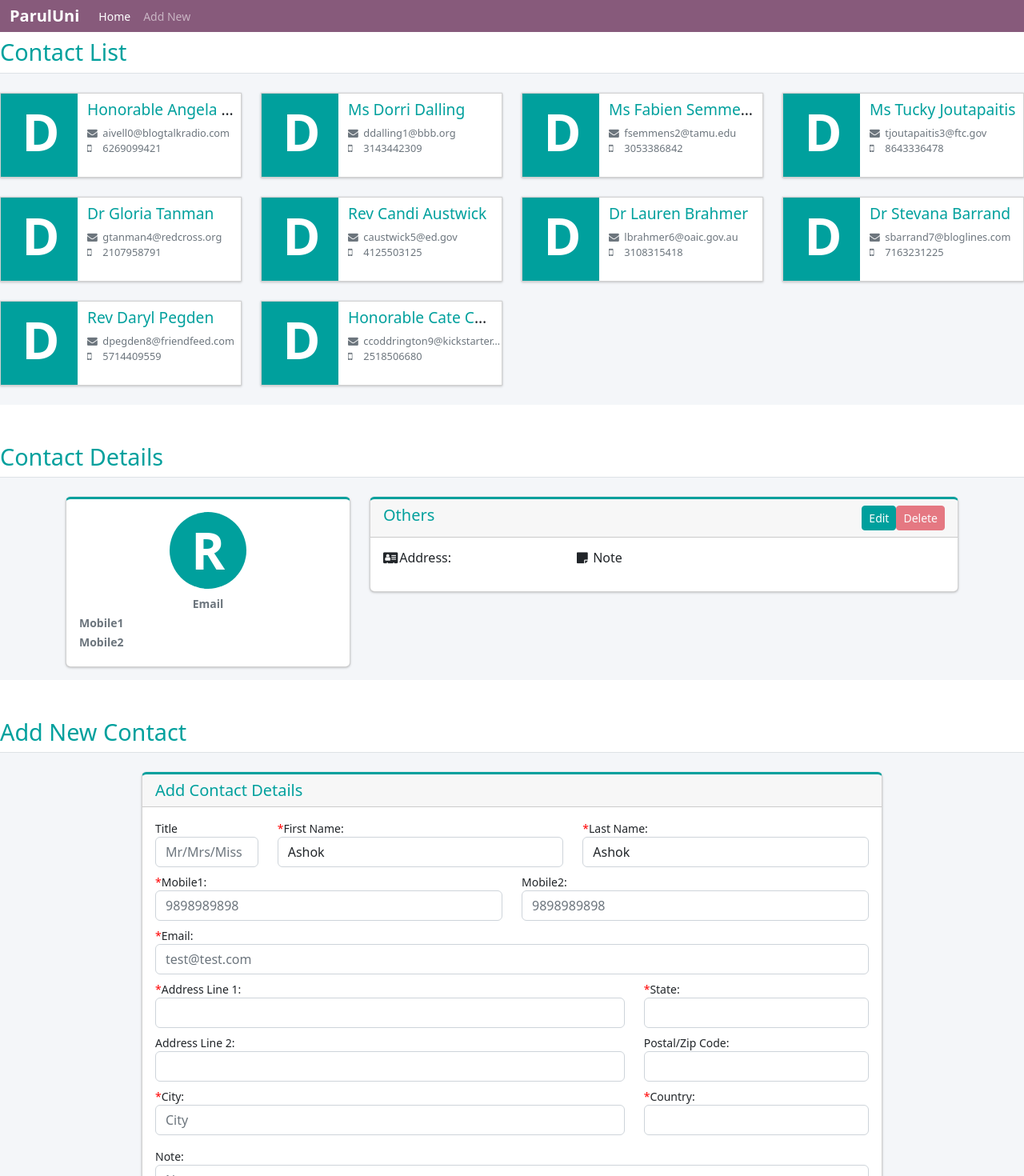
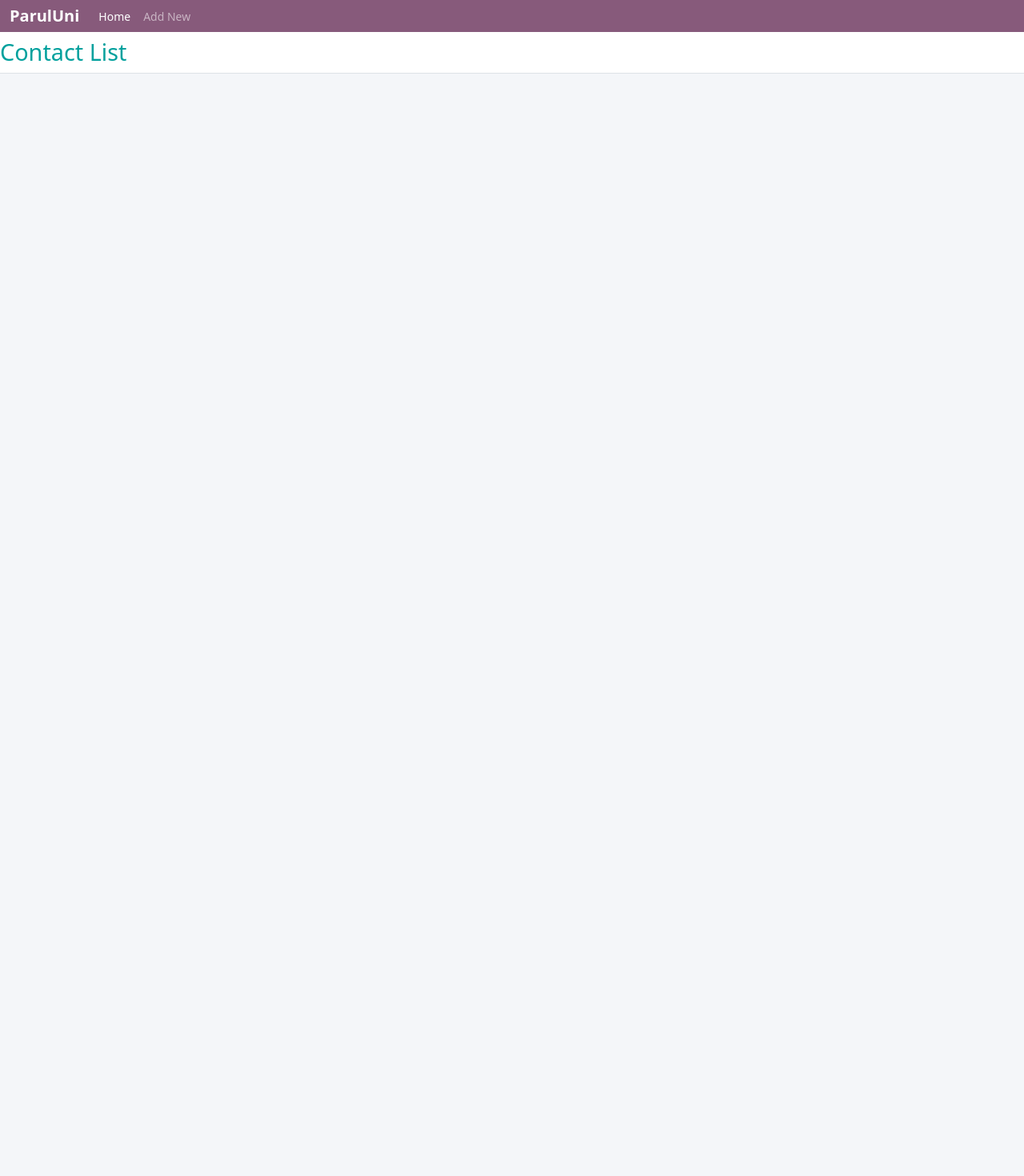
Before and after one commit to ashokpoudel34/Angular-Workshop, an Angular app: page / in a window 1280 px wide. Shown: the top 1470 px of the page at 80% size. After the commit the page ends 800 px from the top, so only its background shows below. Built offline with nearby package versions, Linux system fonts and the light colour scheme.

Commit message:
2nd Day changes

```diff
--- a/src/app/app-routing.module.ts
+++ b/src/app/app-routing.module.ts
@@ -1,7 +1,16 @@
 import { NgModule } from '@angular/core';
 import { RouterModule, Routes } from '@angular/router';
+import { ContactAddComponent } from './contact-add/contact-add.component';
+import { ContactDetailsComponent } from './contact-details/contact-details.component';
+import { ContactEditComponent } from './contact-edit/contact-edit.component';
+import { ContactListComponent } from './contact-list/contact-list.component';
 
-const routes: Routes = [];
+const routes: Routes = [
+  {path: "",component:ContactListComponent},
+  {path: "add",component:ContactAddComponent},
+  {path: "edit",component:ContactEditComponent},
+  {path: "details",component:ContactDetailsComponent},
+];
 
 @NgModule({
   imports: [RouterModule.forRoot(routes)],
--- a/src/app/app.component.html
+++ b/src/app/app.component.html
@@ -1,9 +1,12 @@
 <!-- Navbar -->
 <app-nav></app-nav>
+
+<router-outlet></router-outlet>
+
 <!-- ContactList -->
-<app-contact-list [contacts]="contactList" (contactDetails)="getDetails($event)"></app-contact-list>
+<!-- <app-contact-list [contacts]="contactList" (contactDetails)="getDetails($event)"></app-contact-list> -->
 
 <!-- ContactDetails -->
-<app-contact-details [contactDetails]="selectedContactData" ></app-contact-details>
+<!-- <app-contact-details [contactDetails]="selectedContactData" ></app-contact-details> -->
 
-<app-contact-add></app-contact-add>
+<!-- <app-contact-add></app-contact-add> -->
--- a/src/app/contact-details/contact-details.component.html
+++ b/src/app/contact-details/contact-details.component.html
@@ -13,7 +13,7 @@
       <div class="card card-primary card-outline">
         <div class="card-body box-profile">
           <div class="d-flex justify-content-center">
-            <div class="profile-user-initial d-flex justify-content-center">R</div>
+            <div class="profile-user-initial d-flex justify-content-center">{{contact.title}}</div>
           </div>
           <h3 class="profile-username text-center custom-secondary-color">{{contact.title}} {{contact.first_name}} {{contact.last_name}}</h3>
           <p class="text-muted text-center">
```
